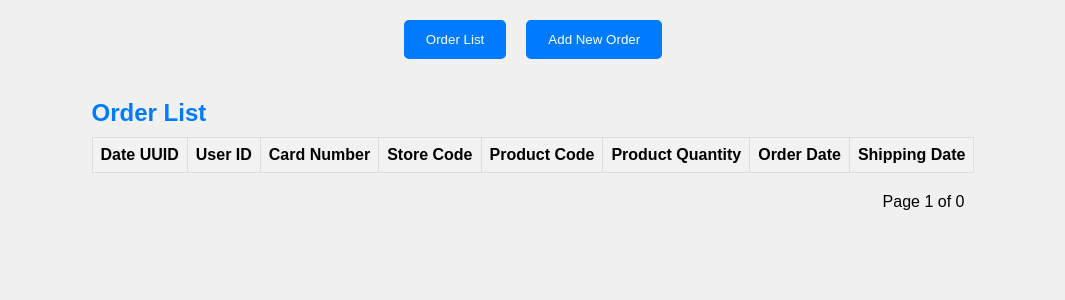
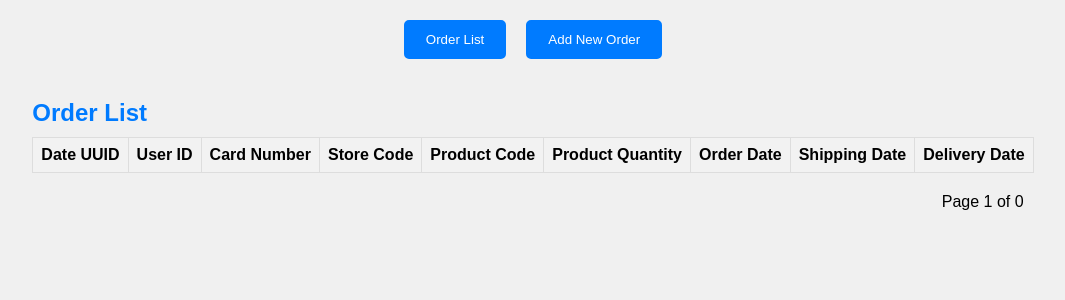
Before and after one commit to niallc18/Web-App-DevOps-Project, a Flask app: page / in a window 1280 px wide. Shown: the part 48-348 px from the top of the page, without its empty margins (107-1172 px from the left). Run offline with Flask 3, Linux system fonts and the light colour scheme; lists and menus that the app fills with data are empty.

Commit message:
Implemented code for adding delivery date column

```diff
--- a/app.py
+++ b/app.py
@@ -46,6 +46,7 @@ class Order(Base):
     product_quantity = Column('Product Quantity', Integer)
     order_date = Column('Order Date', DateTime)
     shipping_date = Column('Shipping Date', DateTime)
+    delivery_date = Column('Delivery Data', DateTime)
 
 # define routes
 # route to display orders
@@ -85,6 +86,7 @@ def add_order():
     product_quantity = request.form.get('product_quantity')
     order_date = request.form.get('order_date')
     shipping_date = request.form.get('shipping_date')
+    delivery_date = request.form.get('delivery_date')
 
     # Create a session to interact with the database
     session = Session()
@@ -98,7 +100,8 @@ def add_order():
         product_code=product_code,
         product_quantity=product_quantity,
         order_date=order_date,
-        shipping_date=shipping_date
+        shipping_date=shipping_date,
+        delivery_date=delivery_date
     )
 
     # Add the new order to the session and commit to the database
--- a/templates/orders.html
+++ b/templates/orders.html
@@ -27,6 +27,7 @@
                         <th>Product Quantity</th>
                         <th>Order Date</th>
                         <th>Shipping Date</th>
+						<th>Delivery Date</th>
                     </tr>
                 </thead>
                 <tbody>
@@ -40,6 +41,7 @@
                             <td>{{ order.product_quantity }}</td>
                             <td>{{ order.order_date }}</td>
                             <td>{{ order.shipping_date }}</td>
+							<td>{{ order.delivery_date }}</td>
                         </tr>
                     {% endfor %}
                 </tbody>
@@ -73,6 +75,8 @@
                 <input type="text" id="order_date" name="order_date" required><br>
                 <label for="shipping_date">Shipping Date:</label>
                 <input type="text" id="shipping_date" name="shipping_date" required><br>
+                <label for="delivery_date">Delivery Date:</label>
+                <input type="text" id="delivery_date" name="delivery_date" required><br>
                 <input type="submit" value="Add Order">
             </form>
         </div>
```
Also changed, not shown: 1 other file.
